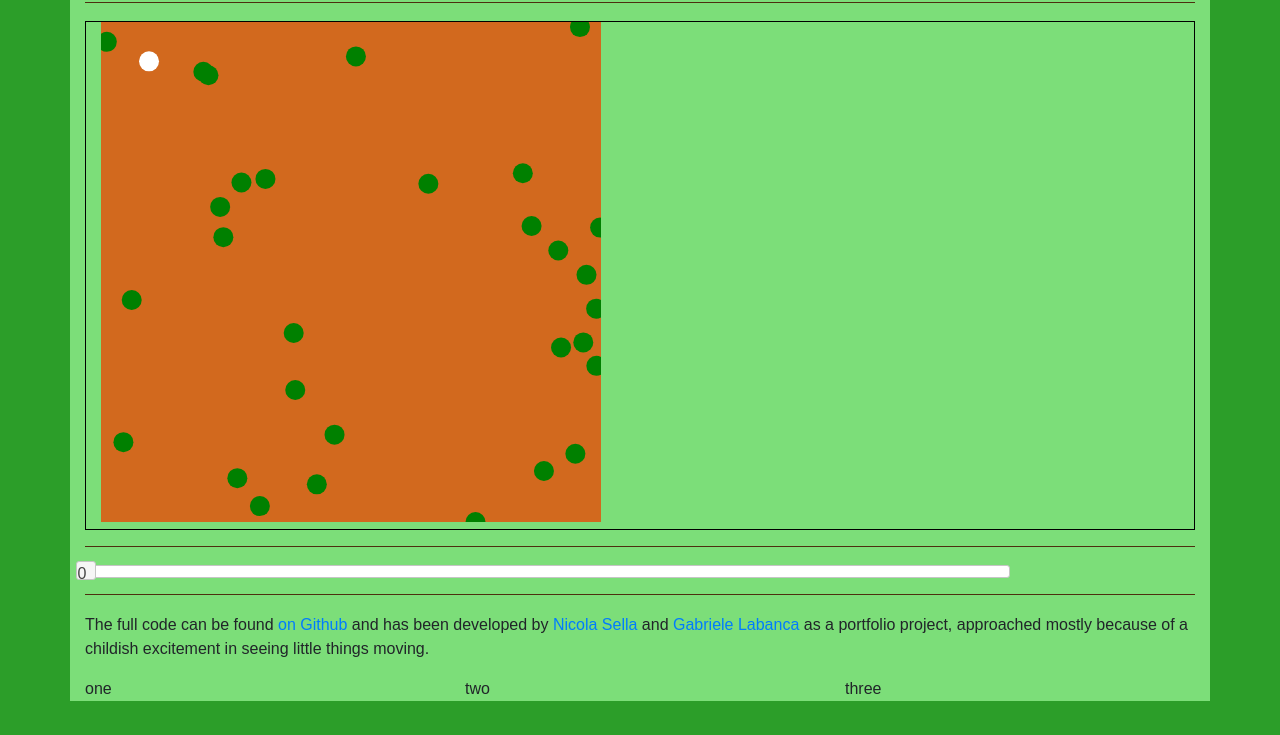
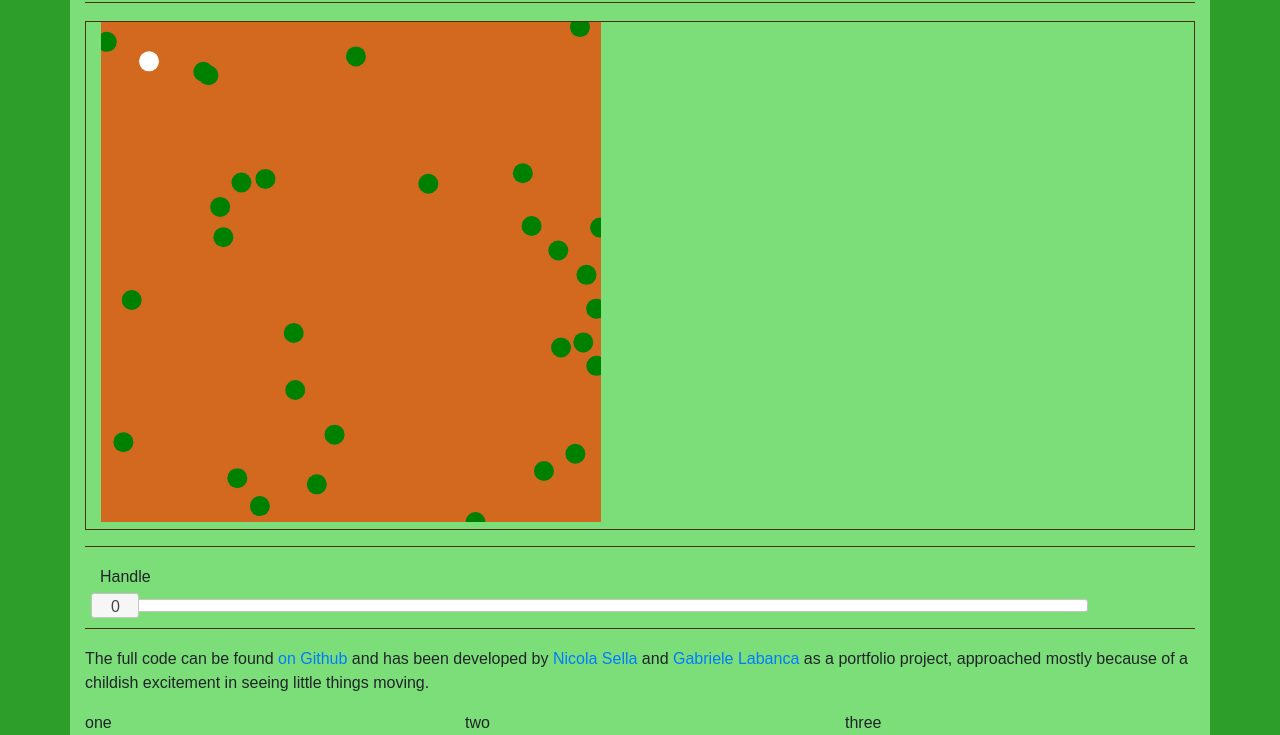
Before and after one commit to GabrieleLabanca/alifesgame, a plain HTML site: page index.html in a window 1280 px wide. Shown: the part 350-1085 px from the top of the page. Before the commit the page ends 1051 px from the top, so only its background shows below. Drawn offline with nearby package versions, Linux system fonts and the light colour scheme; a web font is replaced by a local one.

Commit message:
added handle

```diff
--- a/css/style.css
+++ b/css/style.css
@@ -29,3 +29,12 @@ hr.hr1{
     border: 1px solid palevioletred;
     margin-right: 50%
 }
+
+#custom-handle {
+    width: 3em;
+    height: 1.6em;
+    top: 50%;
+    margin-top: -.8em;
+    text-align: center;
+    line-height: 1.6em;
+}
--- a/index.html
+++ b/index.html
@@ -32,7 +32,7 @@
 
     <!---JQuery UI--->
     <link rel="stylesheet" href="jquery-ui-1.12.1.custom/jquery-ui.min.css">
-
+    <script src="jquery-ui-1.12.1.custom/external/jquery/jquery.js"></script>
     <!---Slider Script--->
     <script type="text/javascript" src="jquery-ui-1.12.1.custom/jquery-ui.min.js"></script>
       <script>
@@ -48,7 +48,6 @@
 	});
 	} );
       </script>
-
 
 
     <title>aLifeGame</title>
@@ -75,13 +74,18 @@
         </div>
         <div class="col-xs-12 canvas-world col-sm-12">
           <hr>
-	  <div class="col-sm-12"  style="border: 1px solid black;">
+	  <div class="col-sm-12"  style="border: 1px solid #4d2f0f;">
             <div class="world" id="world"></div>
 	  </div>
 
           <hr>
-	  <div id="slider" class="col-sm-offset-2 col-sm-10">
-	    <div id="custom-handle" class="ui-slider-handle"></div>
+	  <div class="col-sm-12" style="margin-bottom: 10px;">
+	    Handle
+	  </div>
+	  <div class="col-sm-11">
+	    <div id="slider">
+	      <div id="custom-handle" class="ui-slider-handle"></div>
+	    </div>
 	  </div>
 	  <hr>
         </div>
```
